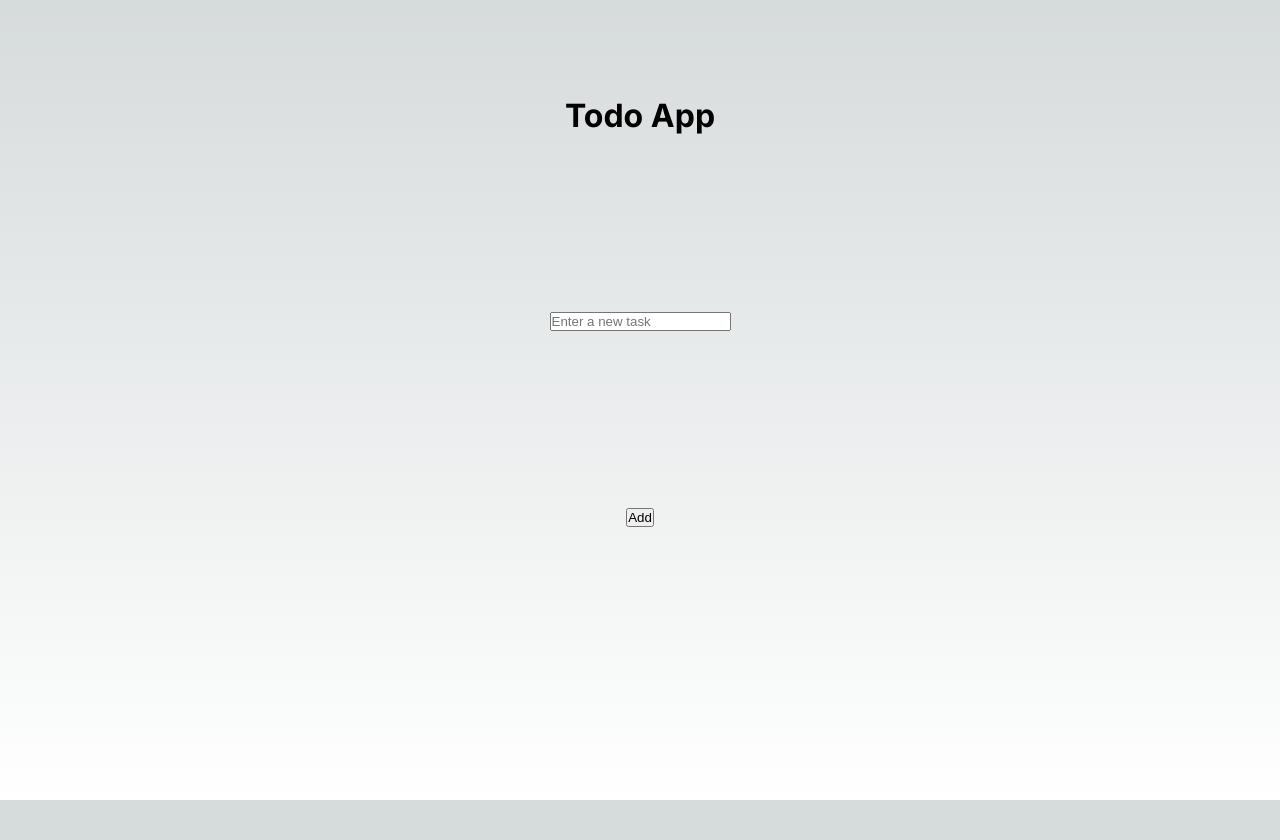
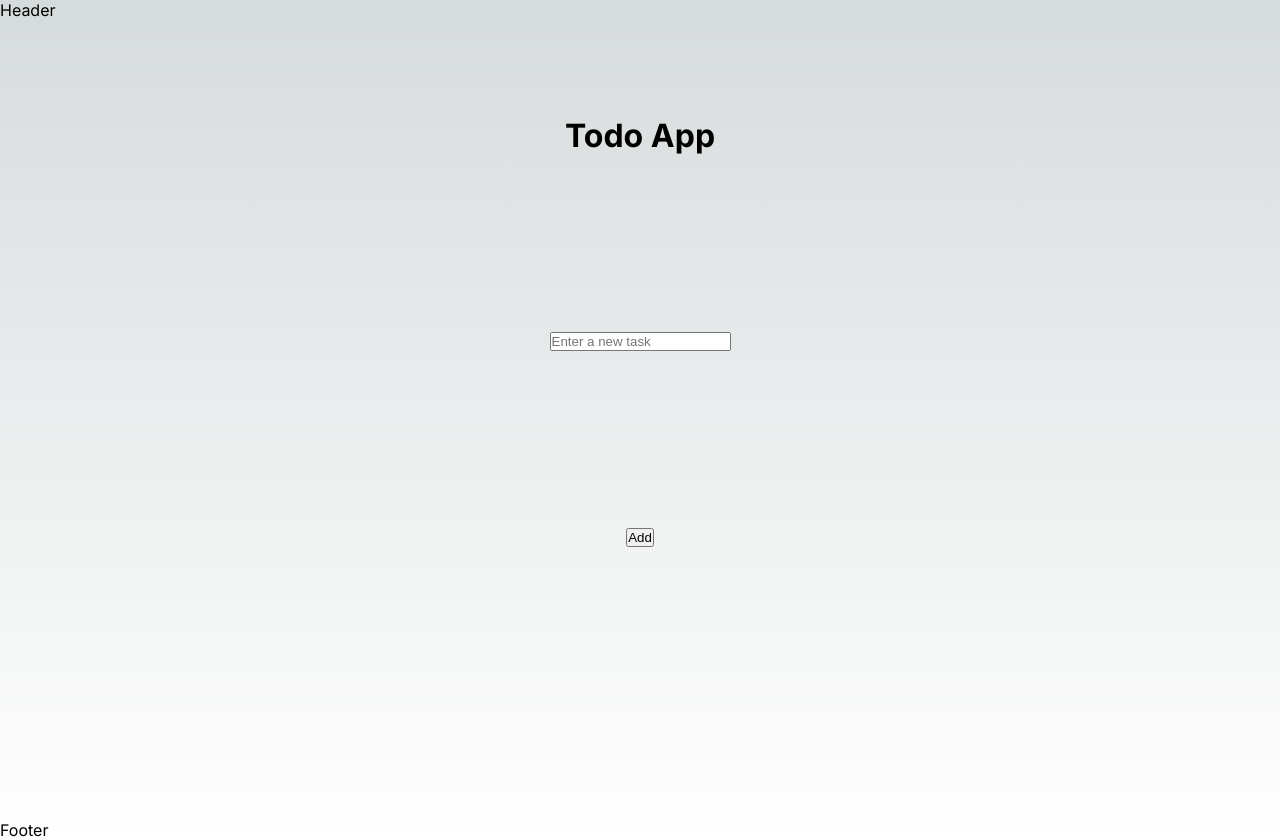
Before and after one commit to GerardoRegalado/todo-app-nextjs, a Next.js app: page / in a window 1280 px wide. Before the commit the page ends 800 px from the top, so only its background shows below. Built offline with nearby package versions, Linux system fonts and the light colour scheme.

Commit message:
Feat(): Creating header and footer components and invoking them into the layout.tsx file

```diff
--- /dev/null
+++ b/src/app/components/Footer.tsx
@@ -0,0 +1,9 @@
+import React from 'react'
+
+function Footer() {
+  return (
+    <div>Footer</div>
+  )
+}
+
+export default Footer
--- /dev/null
+++ b/src/app/components/Header.tsx
@@ -0,0 +1,9 @@
+import React from 'react'
+
+function Header() {
+  return (
+    <div>Header</div>
+  )
+}
+
+export default Header
--- a/src/app/layout.tsx
+++ b/src/app/layout.tsx
@@ -1,11 +1,13 @@
 import type { Metadata } from "next";
 import { Inter } from "next/font/google";
 import "./globals.css";
+import Header from "./components/Header";
+import Footer from "./components/Footer";
 
 const inter = Inter({ subsets: ["latin"] });
 
 export const metadata: Metadata = {
-  title: "Create Next App",
+  title: "Todo App",
   description: "Generated by create next app",
 };
 
@@ -16,7 +18,11 @@
 }) {
   return (
     <html lang="en">
-      <body className={inter.className}>{children}</body>
+      <body className={inter.className}>
+        <Header/>
+          {children}
+        <Footer />
+      </body>
     </html>
   );
 }
```
